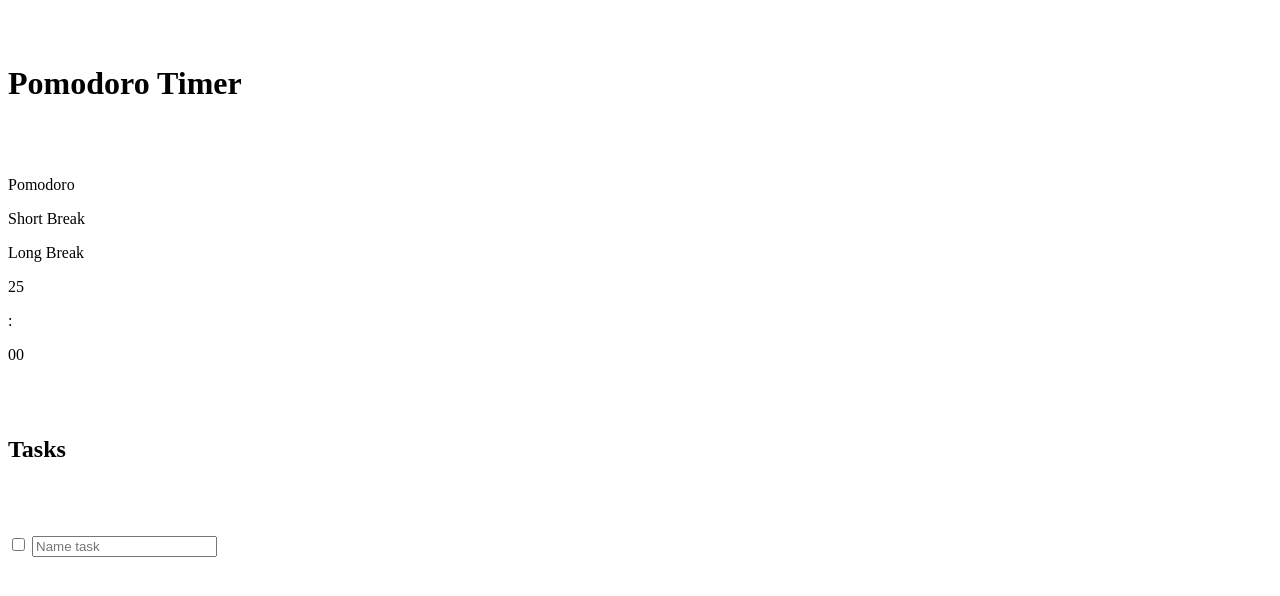
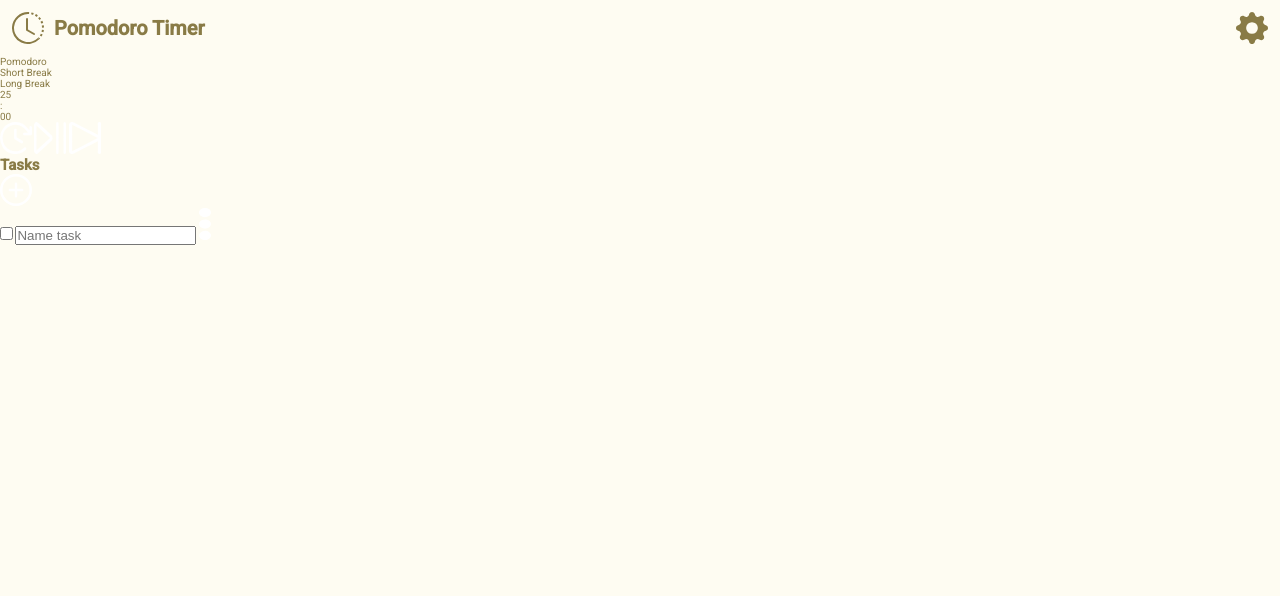
Before and after one commit to jstevenfm/pomodoroTimer, a plain HTML site: page index.html in a window 1280 px wide. Drawn offline with Linux system fonts and the light colour scheme.

Commit message:
feat - Added classes and styles of the navbar

```diff
--- a/index.html
+++ b/index.html
@@ -9,12 +9,12 @@
   <title>Pomodoro Timer</title>
 </head>
 <body>
-  <header>
-    <div>
-      <svg xmlns="http://www.w3.org/2000/svg" width="32" height="32" fill="none"><path fill="#fff" d="M17.035 2.038A13.998 13.998 0 0 0 16.005 2V0c.393 0 .786.015 1.178.044l-.148 1.994Zm4.008.9c-.641-.248-1.3-.448-1.97-.598L19.51.388c.766.172 1.52.4 2.252.684l-.72 1.866Zm2.74 1.42c-.286-.191-.58-.371-.878-.54l.986-1.74a16.05 16.05 0 0 1 1.957 1.308l-1.23 1.577a13.97 13.97 0 0 0-.835-.604v-.002Zm3.667 3.579a13.975 13.975 0 0 0-1.306-1.592l1.448-1.38c.54.57 1.04 1.18 1.494 1.82L27.45 7.937Zm1.488 2.704c-.131-.317-.274-.63-.428-.936l1.786-.9c.353.702.654 1.43.9 2.176l-1.9.626a14.045 14.045 0 0 0-.358-.966Zm1.06 5.013a13.978 13.978 0 0 0-.2-2.05l1.97-.34c.134.772.212 1.556.232 2.34l-2 .05h-.002Zm-.262 3.076c.066-.34.12-.678.162-1.02l1.986.246a15.9 15.9 0 0 1-.46 2.31l-1.928-.534c.092-.33.172-.664.24-1.002Zm-1.904 4.757c.368-.58.692-1.188.972-1.816l1.828.81c-.32.72-.69 1.412-1.11 2.076l-1.69-1.07Zm-1.928 2.41c.244-.244.478-.496.7-.756l1.516 1.306c-.256.297-.524.585-.802.864l-1.414-1.414Z"/><path fill="#fff" d="M16.005 2a14 14 0 1 0 9.9 23.897l1.413 1.414A16.002 16.002 0 0 1 .078 14.43 16 16 0 0 1 16.004 0v2Z"/><path fill="#fff" d="M15.005 6a1 1 0 0 1 1 1v10.418l6.496 3.711a1 1 0 0 1-.992 1.736l-7-4a1 1 0 0 1-.504-.867V6.999a1 1 0 0 1 1-1Z"/></svg>
-      <h1>Pomodoro Timer</h1>
+  <header class="navbar">
+    <div class="navbar__logo">
+      <svg class="navbar__logo--img" xmlns="http://www.w3.org/2000/svg" width="32" height="32" fill="none"><path fill="#fff" d="M17.035 2.038A13.998 13.998 0 0 0 16.005 2V0c.393 0 .786.015 1.178.044l-.148 1.994Zm4.008.9c-.641-.248-1.3-.448-1.97-.598L19.51.388c.766.172 1.52.4 2.252.684l-.72 1.866Zm2.74 1.42c-.286-.191-.58-.371-.878-.54l.986-1.74a16.05 16.05 0 0 1 1.957 1.308l-1.23 1.577a13.97 13.97 0 0 0-.835-.604v-.002Zm3.667 3.579a13.975 13.975 0 0 0-1.306-1.592l1.448-1.38c.54.57 1.04 1.18 1.494 1.82L27.45 7.937Zm1.488 2.704c-.131-.317-.274-.63-.428-.936l1.786-.9c.353.702.654 1.43.9 2.176l-1.9.626a14.045 14.045 0 0 0-.358-.966Zm1.06 5.013a13.978 13.978 0 0 0-.2-2.05l1.97-.34c.134.772.212 1.556.232 2.34l-2 .05h-.002Zm-.262 3.076c.066-.34.12-.678.162-1.02l1.986.246a15.9 15.9 0 0 1-.46 2.31l-1.928-.534c.092-.33.172-.664.24-1.002Zm-1.904 4.757c.368-.58.692-1.188.972-1.816l1.828.81c-.32.72-.69 1.412-1.11 2.076l-1.69-1.07Zm-1.928 2.41c.244-.244.478-.496.7-.756l1.516 1.306c-.256.297-.524.585-.802.864l-1.414-1.414Z"/><path fill="#fff" d="M16.005 2a14 14 0 1 0 9.9 23.897l1.413 1.414A16.002 16.002 0 0 1 .078 14.43 16 16 0 0 1 16.004 0v2Z"/><path fill="#fff" d="M15.005 6a1 1 0 0 1 1 1v10.418l6.496 3.711a1 1 0 0 1-.992 1.736l-7-4a1 1 0 0 1-.504-.867V6.999a1 1 0 0 1 1-1Z"/></svg>
+      <h1 class="navbar__logo--title">Pomodoro Timer</h1>
     </div>
-    <svg xmlns="http://www.w3.org/2000/svg" width="32" height="32" fill="none"><path fill="#fff" d="M18.81 2.1c-.826-2.8-4.794-2.8-5.62 0l-.2.68a2.928 2.928 0 0 1-4.21 1.744l-.62-.34c-2.566-1.396-5.372 1.41-3.974 3.974l.338.622a2.928 2.928 0 0 1-1.744 4.21l-.68.2c-2.8.826-2.8 4.794 0 5.62l.68.2a2.928 2.928 0 0 1 1.744 4.21l-.34.62c-1.396 2.566 1.41 5.372 3.974 3.974l.622-.338a2.928 2.928 0 0 1 4.21 1.744l.2.68c.826 2.8 4.794 2.8 5.62 0l.2-.68a2.928 2.928 0 0 1 4.21-1.744l.62.34c2.566 1.396 5.372-1.41 3.974-3.974l-.338-.622a2.928 2.928 0 0 1 1.744-4.21l.68-.2c2.8-.826 2.8-4.794 0-5.62l-.68-.2a2.928 2.928 0 0 1-1.744-4.21l.34-.62c1.396-2.566-1.41-5.372-3.974-3.974l-.622.338a2.928 2.928 0 0 1-4.21-1.744l-.2-.68ZM16 21.86a5.86 5.86 0 1 1 5.858-5.862A5.858 5.858 0 0 1 16 21.856v.004Z"/></svg>
+    <svg class="navbar__settings" xmlns="http://www.w3.org/2000/svg" width="32" height="32" fill="none"><path fill="#fff" d="M18.81 2.1c-.826-2.8-4.794-2.8-5.62 0l-.2.68a2.928 2.928 0 0 1-4.21 1.744l-.62-.34c-2.566-1.396-5.372 1.41-3.974 3.974l.338.622a2.928 2.928 0 0 1-1.744 4.21l-.68.2c-2.8.826-2.8 4.794 0 5.62l.68.2a2.928 2.928 0 0 1 1.744 4.21l-.34.62c-1.396 2.566 1.41 5.372 3.974 3.974l.622-.338a2.928 2.928 0 0 1 4.21 1.744l.2.68c.826 2.8 4.794 2.8 5.62 0l.2-.68a2.928 2.928 0 0 1 4.21-1.744l.62.34c2.566 1.396 5.372-1.41 3.974-3.974l-.338-.622a2.928 2.928 0 0 1 1.744-4.21l.68-.2c2.8-.826 2.8-4.794 0-5.62l-.68-.2a2.928 2.928 0 0 1-1.744-4.21l.34-.62c1.396-2.566-1.41-5.372-3.974-3.974l-.622.338a2.928 2.928 0 0 1-4.21-1.744l-.2-.68ZM16 21.86a5.86 5.86 0 1 1 5.858-5.862A5.858 5.858 0 0 1 16 21.856v.004Z"/></svg>
   </header>
   <main>
     <section>
--- a/styles/mobile.css
+++ b/styles/mobile.css
@@ -0,0 +1,50 @@
+@import url('https://fonts.googleapis.com/css2?family=Roboto:wght@400;500&display=swap');
+
+:root {
+  /* Colors Pomodoro */
+  --bg-yellow: #fefcf2;
+  --container-yellow: #fdf5d7;
+  --select-yellow: #fbeaa9;
+  --principal-yellow: #897b46;
+  /* Colors Short Break  */
+  --bg-blue: #f8fbfb;
+  --container-blue: #e9f2f4;
+  --select-blue: #d0e2e7;
+  --principal-blue: #667578;
+  /* Colors Long Break */
+  --bg-green: #f7fcfa;
+  --container-green: #e7f4f1;
+  --select-green: #cce8e0;
+  --principal-green: #627a73;
+}
+
+* {
+  box-sizing: border-box;
+  margin: 0;
+  padding: 0;
+}
+html {
+  font-family: 'Roboto', sans-serif;
+  color: var(--principal-yellow);
+  background: var(--bg-yellow);
+  font-size: 62.5%;
+}
+
+.navbar {
+  display: flex;
+  justify-content: space-between;
+}
+.navbar__logo {
+  margin: 1.2rem;
+  display: flex;
+}
+.navbar__logo--img > path, .navbar__settings > path {
+  fill: var(--principal-yellow);
+}
+.navbar__logo--title {
+  align-self: center;
+  margin: 0 0 0 1rem;
+}
+.navbar__settings {
+  margin: 1.2rem;
+}
```
